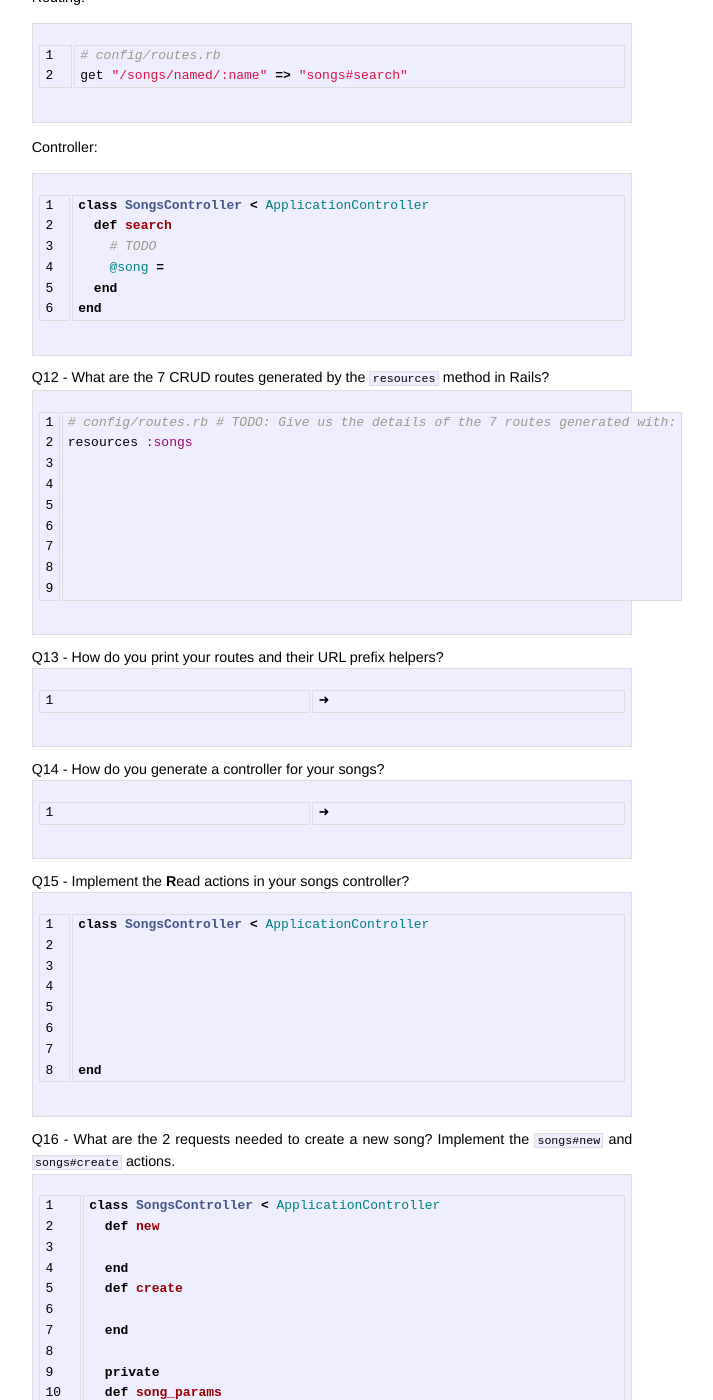
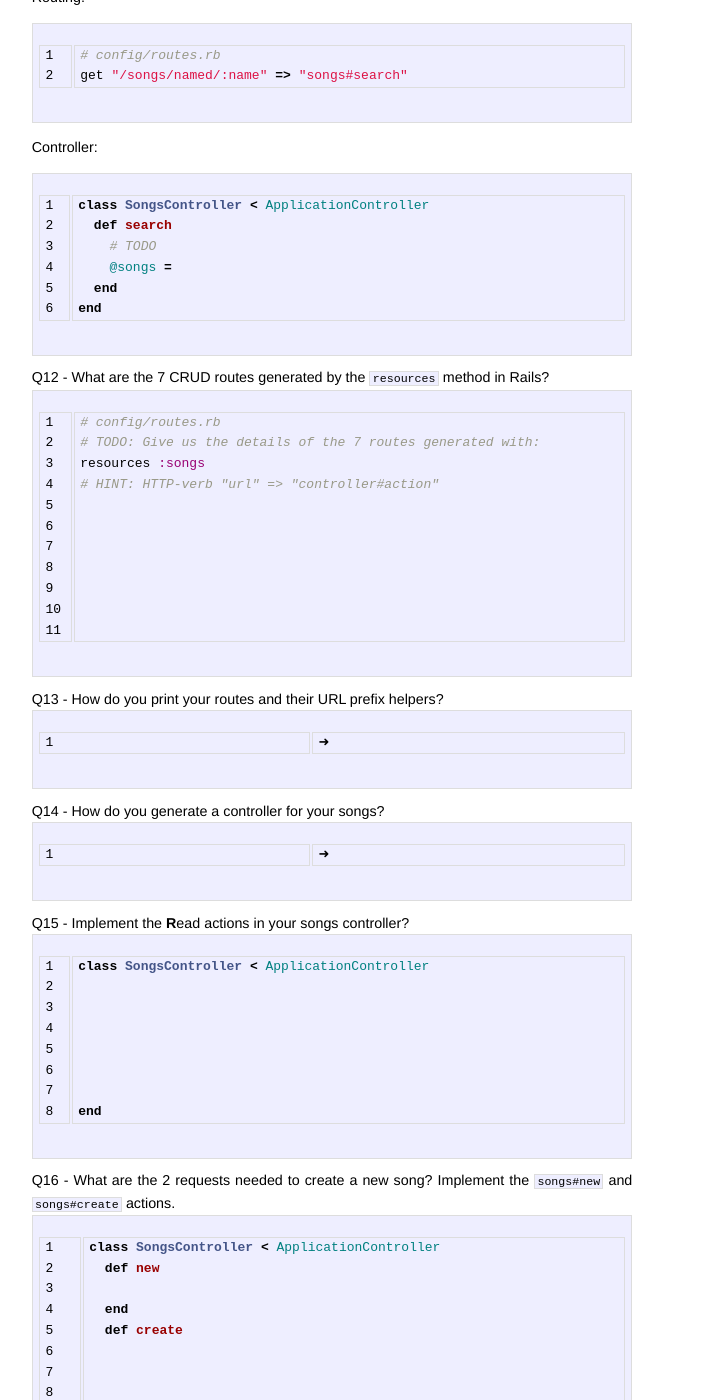
Before and after one commit to Eschults/quizzes, a Jekyll site: the page built from _posts/2014-01-01-quizz-4.en.markdown, in a window 1280 px wide and 1400 px high, scrolled down 2897 px. Shown: the whole window, without its empty margins (308-1021 px from the left). Built offline with Jekyll 4.4.1, drawn with Linux system fonts in a browser that asks for light colours; some of the changed text lies outside the part shown.

Commit message:
quizz 4 updates suggestion

````diff
--- a/_posts/2014-01-01-quizz-4.en.markdown
+++ b/_posts/2014-01-01-quizz-4.en.markdown
@@ -124,12 +124,12 @@
 
 
 <div class="question">
-  Are these 2 routes the same? Why?
+  Are the HTTP requests in the following 2 routes the same? Why?
 </div>
 
 ```ruby
 # config/routes.rb
-get "/songs" => "songs#show"
+get "/songs" => "songs#index"
 post "/songs" => "songs#create"
 ```
 
@@ -171,7 +171,7 @@
 class SongsController < ApplicationController
   def search
     # TODO
-    @song =
+    @songs =
   end
 end
 ```
@@ -199,7 +199,7 @@
 class SongsController < ApplicationController
   def search
     # TODO
-    @song =
+    @songs =
   end
 end
 ```
@@ -209,8 +209,10 @@
 </div>
 
 ```ruby
-# config/routes.rb # TODO: Give us the details of the 7 routes generated with:
+# config/routes.rb
+# TODO: Give us the details of the 7 routes generated with:
 resources :songs
+# HINT: HTTP-verb "url" => "controller#action"
 
 
 
@@ -266,6 +268,12 @@
 
   end
   def create
+
+
+
+
+
+
 
   end
 
````
Also changed, not shown: other parts of _posts/2014-01-01-quizz-4.en.markdown (+2 -2 lines), 1 other file.
